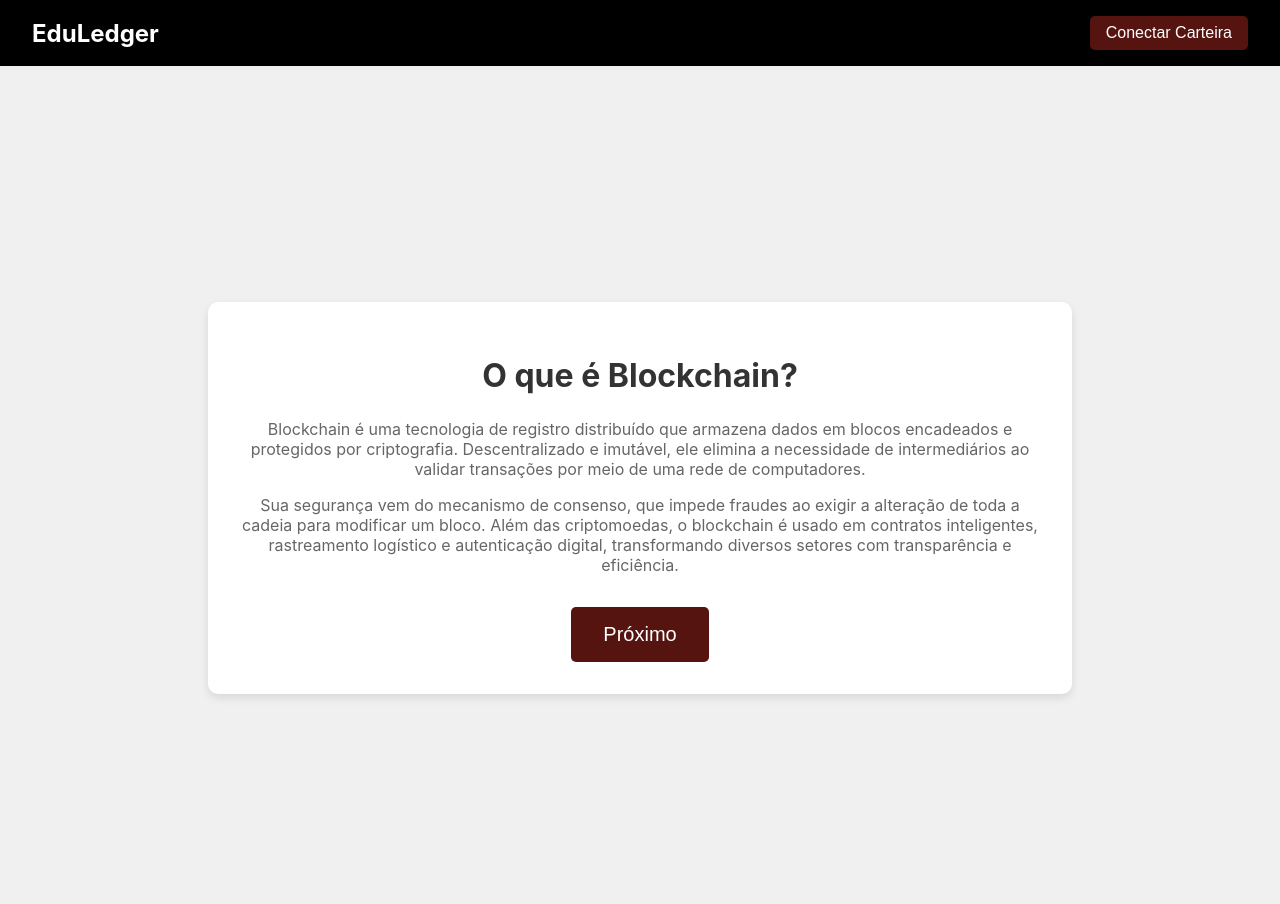
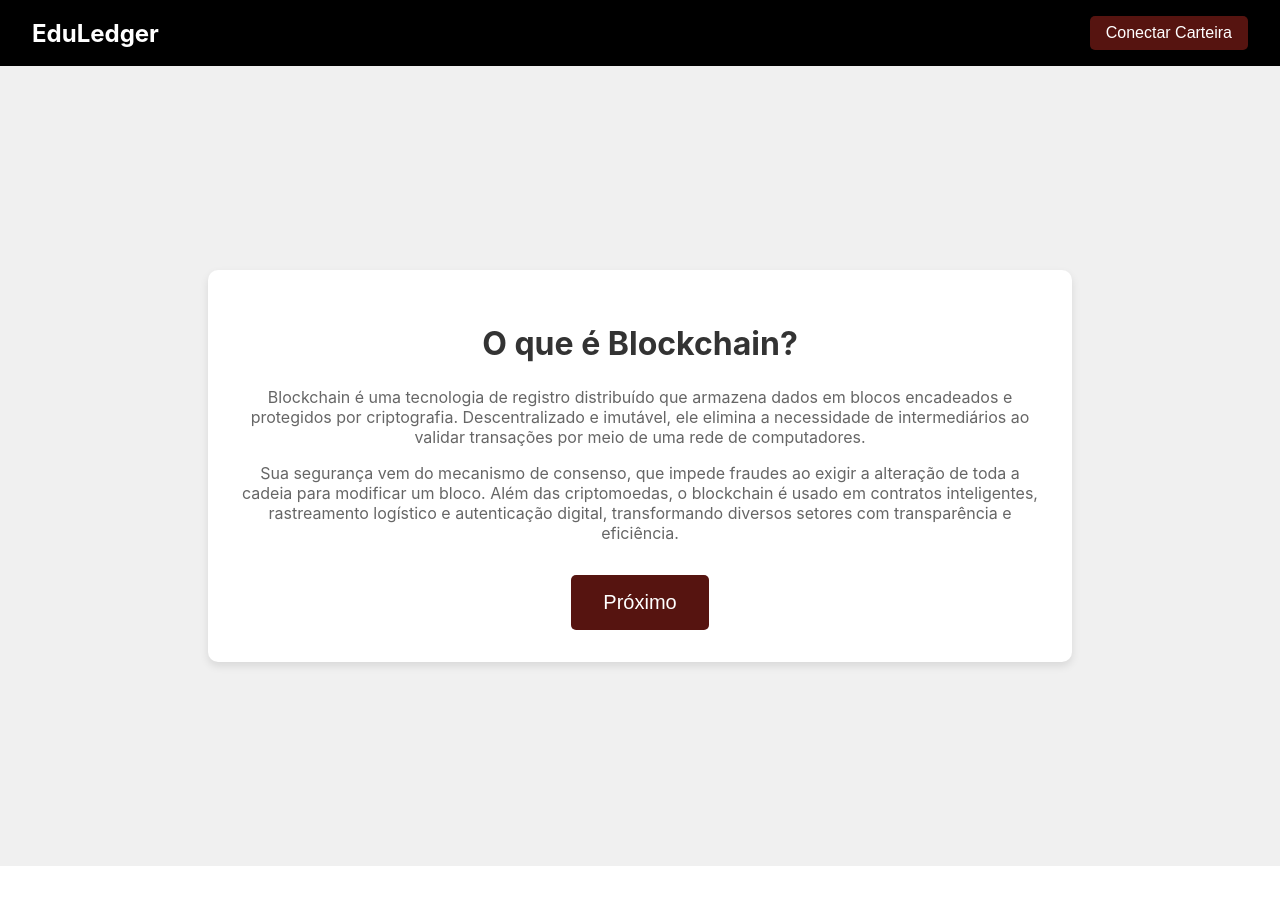
Before and after one commit to KlayvemGuimaraes/eduLedger-frontend, a React (Create React App) app in the folder frontend-eduledger/: page /tutorial in a window 1280 px wide. Shown: the top 904 px of the page. After the commit the page ends 866 px from the top, so only its background shows below. Built offline with nearby package versions, Linux system fonts and the light colour scheme.

Commit message:
update link tutorial and connect wallet

```diff
--- a/frontend-eduledger/src/components/Navbar.tsx
+++ b/frontend-eduledger/src/components/Navbar.tsx
@@ -77,7 +77,7 @@ const Navbar: React.FC = () => {
         });
 
         // Redirecionar para a rota /home-main
-        navigate('/quiz-selection');
+        navigate('/tutorial');
       } catch (error) {
         console.error(error);
       }
@@ -94,6 +94,7 @@ const Navbar: React.FC = () => {
           <>
             <StyledLink to="/quiz-selection">Quiz</StyledLink>
             <StyledLink to="/flashcards">FlashCards</StyledLink>
+            <StyledLink to="/tutorial">Tutorial</StyledLink>
             <StyledLink to="/faq">FAQ</StyledLink>
           </>
         )}
--- a/frontend-eduledger/src/components/Tutorial/Tutorial.tsx
+++ b/frontend-eduledger/src/components/Tutorial/Tutorial.tsx
@@ -8,7 +8,6 @@ const Container = styled.div`
   flex-direction: column;
   align-items: center;
   justify-content: center;
-  padding: 2rem;
   background-color: #f0f0f0;
   min-height: 100vh;
 `;
```
